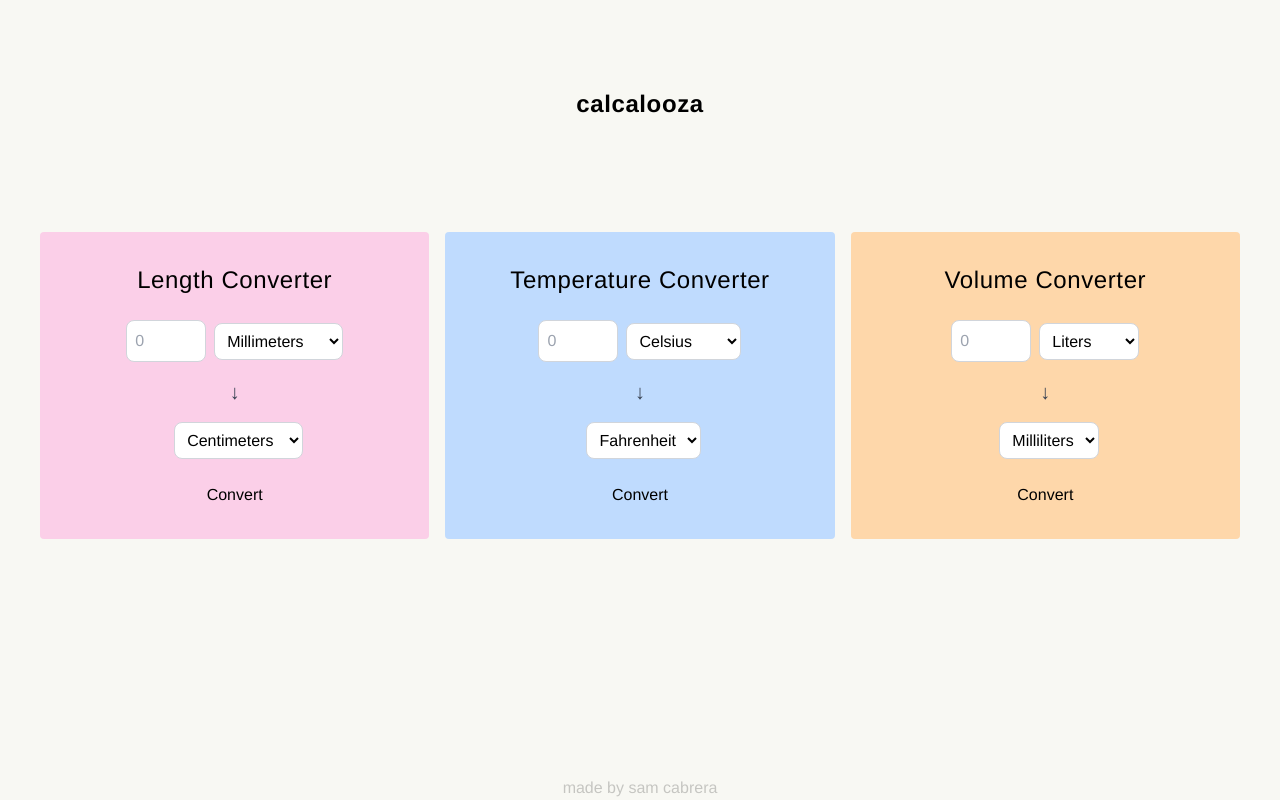
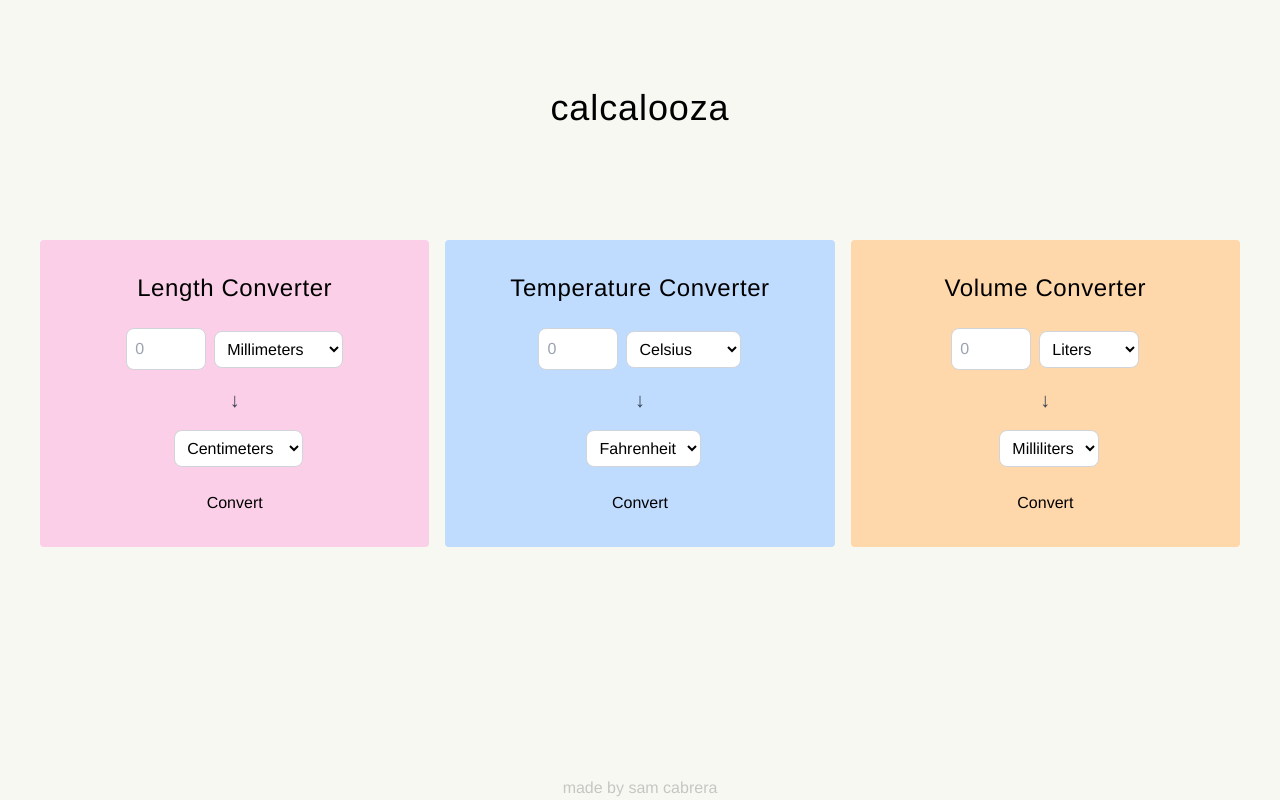
Before and after one commit to samanthacabrera/conversion-calculator, a React (Vite) app: page / in a window 1280 px wide. Built offline with nearby package versions, Linux system fonts and the light colour scheme.

Commit message:
updated title

```diff
--- a/src/App.css
+++ b/src/App.css
@@ -8,5 +8,5 @@ body {
   padding: 0;
   font-family: Helvetica, sans-serif;
   background-color: rgb(248, 248, 243);
-  overflow: hidden;
+  overflow-x: hidden;
 }
--- a/src/Header.jsx
+++ b/src/Header.jsx
@@ -3,7 +3,7 @@ import React from "react";
 const Header = () => {
     return (
         <div>
-            <h1 className="text-2xl tracking-wide lowercase font-semibold p-2 my-16 lg:my-2 lg:mt-20 hover:scale-105 duration-200">
+            <h1 className="text-4xl tracking-wide lowercase p-2 my-16 lg:my-2 lg:mt-20 hover:scale-105 duration-200">
                 Calcalooza
             </h1>
         </div>
```
